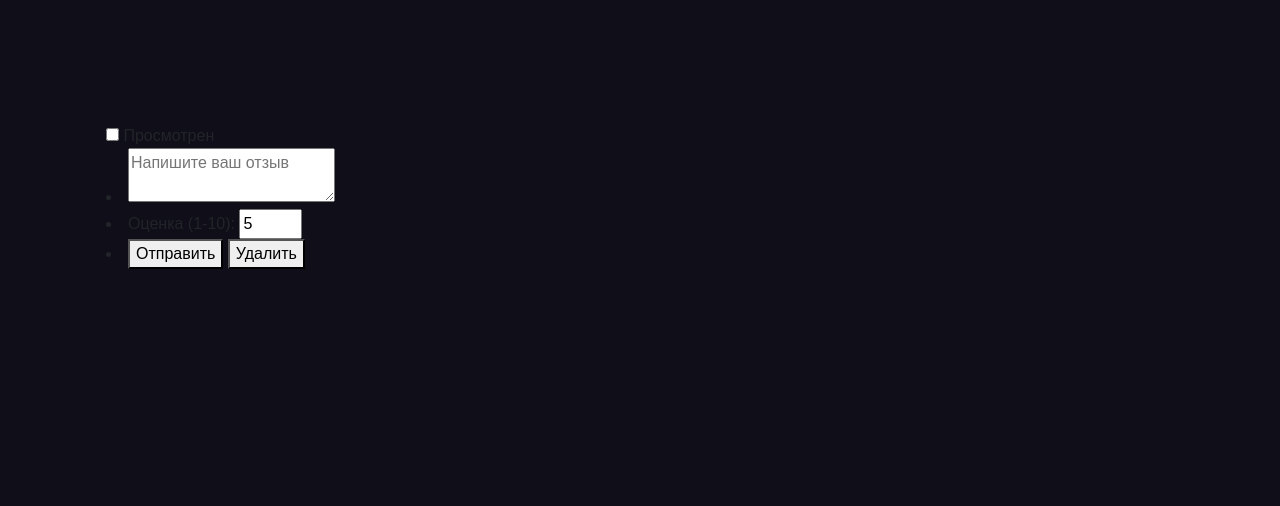
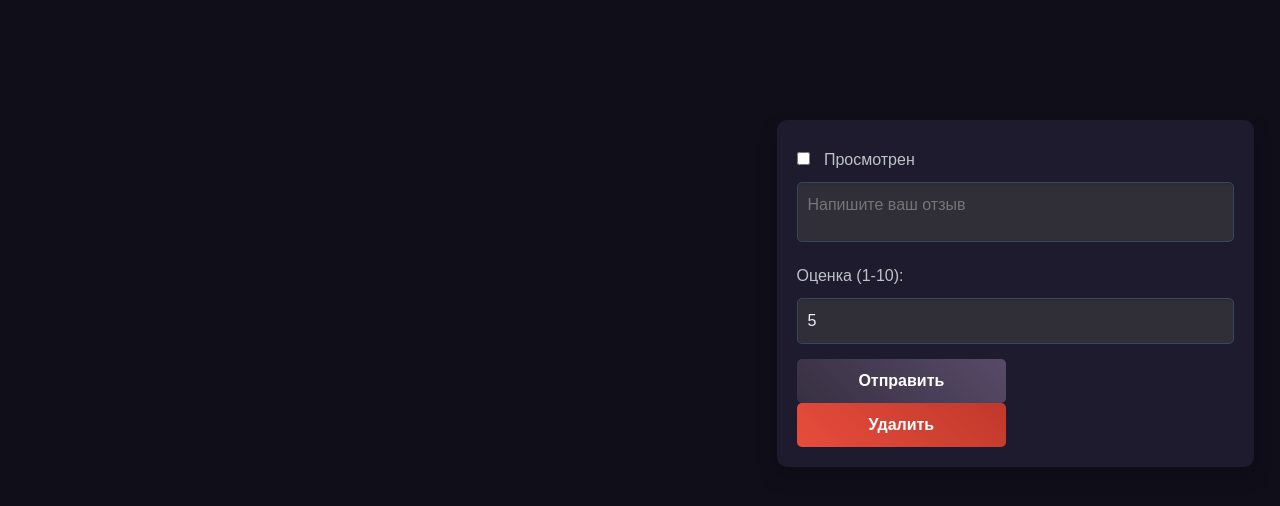
Before and after one commit to Winterfulllll/SIGMANIZATION, a Python web app: template templates/movie_page.html in a window 1280 px wide. Shown: the top 506 px of the page. Run offline with Jinja, Linux system fonts and the light colour scheme; the template is opened without the code that fills it, so the values that code supplies are empty; some libraries are stand-ins or nearby versions.

Commit message:
movie page style

```diff
--- a/static/style_page.css
+++ b/static/style_page.css
@@ -1,5 +1,5 @@
 body {
-    font-family: Arial, sans-serif;
+    Font-family: Arial, sans-serif;
     margin: 0;
     padding: 0;
     background-color: #100e19;
@@ -38,3 +38,82 @@ body {
 #movieDescription{
     color: white;
 }
+
+#review{
+    background-color: #1f1b2e;
+    padding: 20px;
+    border-radius: 10px;
+    box-shadow: 0 10px 20px rgba(0, 0, 0, 0.2);
+    color: #ecf0f1;
+    width: 477px;
+    margin: 20px auto;
+    font-family: 'Arial', sans-serif;
+}
+
+#review h3 {
+  margin-top: 0;
+  color: #ecf0f1;
+  text-align: center;
+}
+
+#review label {
+  display: block;
+  margin-bottom: 10px;
+  color: #bdc3c7;
+}
+
+#review input[type="checkbox"] {
+  margin-right: 10px;
+}
+
+#review textarea {
+  width: 100%;
+  height: 60px;
+  border: 1px solid #34495e;
+  border-radius: 5px;
+  padding: 10px;
+  background-color: #302e36;
+  color: #ecf0f1;
+  resize: none;
+  margin-bottom: 15px;
+  box-shadow: inset 0 1px 2px rgba(0, 0, 0, 0.1);
+}
+
+#review input[type="number"] {
+  width: 100%;
+  border: 1px solid #34495e;
+  border-radius: 5px;
+  padding: 10px;
+  background-color: #302e36;
+  color: #ecf0f1;
+  margin-bottom: 15px;
+  box-shadow: inset 0 1px 2px rgba(0, 0, 0, 0.1);
+}
+
+#review button {
+  width: 48%;
+  padding: 10px;
+  border: none;
+  border-radius: 5px;
+  cursor: pointer;
+  background: linear-gradient(45deg, #383042, #574a68);
+  color: #fff;
+  font-weight: bold;
+  margin-right: 4%;
+  transition: background 0.3s ease, transform 0.3s ease;
+}
+
+#review button:last-child {
+  margin-right: 0;
+  background: linear-gradient(45deg, #e74c3c, #c0392b);
+}
+
+#review button:hover {
+  background: linear-gradient(45deg, #706679, #3a3346);
+  transform: translateY(-2px);
+}
+
+#review button:last-child:hover {
+  background: linear-gradient(45deg, #c0392b, #e74c3c);
+  transform: translateY(-2px);
+}
--- a/templates/movie_page.html
+++ b/templates/movie_page.html
@@ -37,27 +37,28 @@
             <div class="movie_info">
               <div class="movie_description">
                 <p id="movieDescription"></p>
-              </div>
+
                 <div class="container" id="review">
                   <h3 id="reviewHeading"></h3>
                   <label for="viewed">
                     <input type="checkbox" id="viewed" />
                     Просмотрен
                   </label>
-                <li>
+                  <div>
                     <textarea
                       id="reviewText"
                       placeholder="Напишите ваш отзыв"
                     ></textarea>
-                </li>
-                <li>
+                  </div>
+                  <div>
                     <label for="rating">Оценка (1-10):</label>
                     <input type="number" id="rating" min="1" max="10" value="5" />
-                </li>
-                <li>
+                  </div>
+                  <div>
                     <button id="submitReview">Отправить</button>
                     <button id="deleteReview">Удалить</button>
-                </li>
+                  </div>
+                </div>
               </div>
             </div>
           </div>
```
Lines whose indentation alone changed are shown as unchanged.
